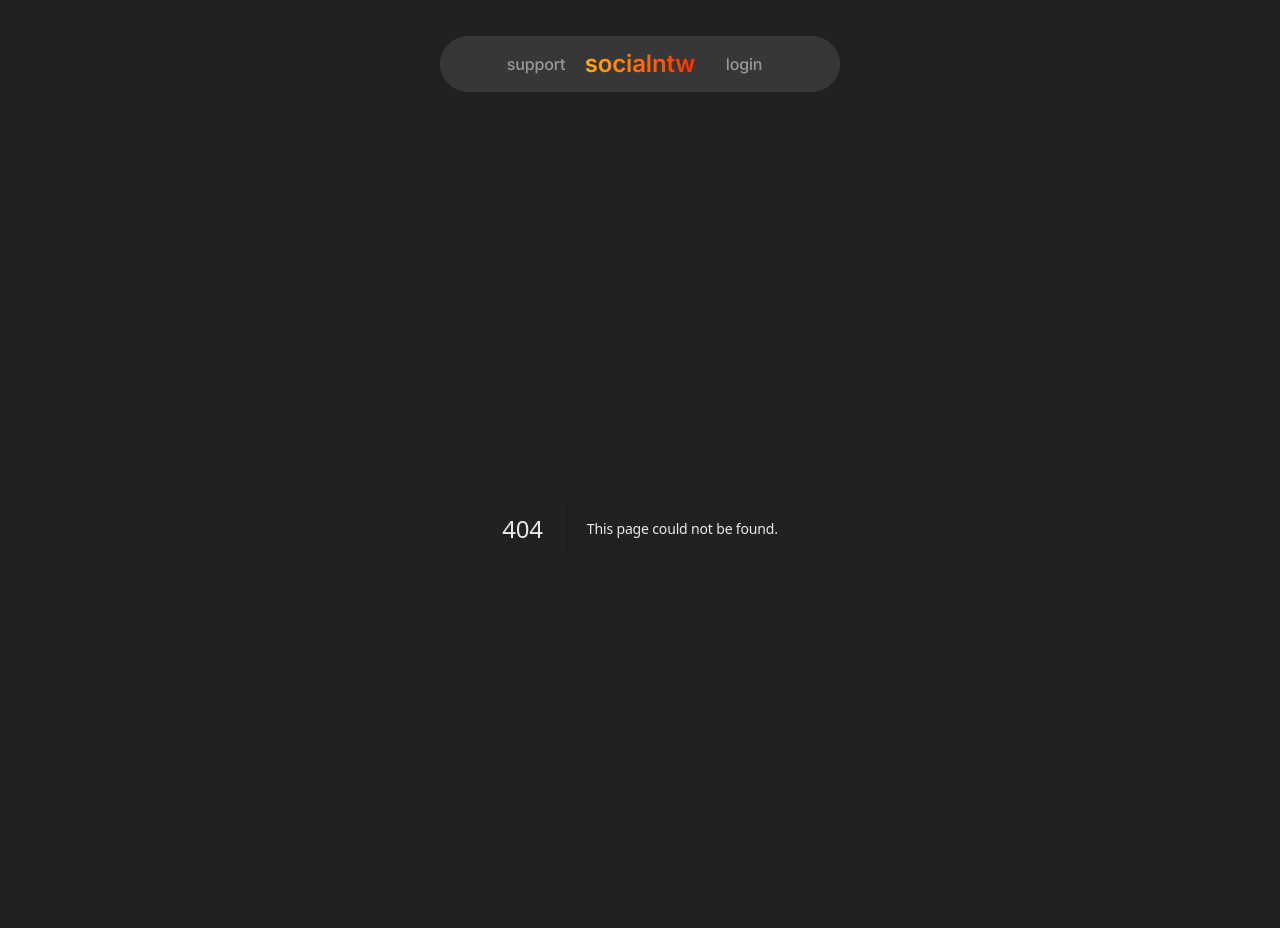
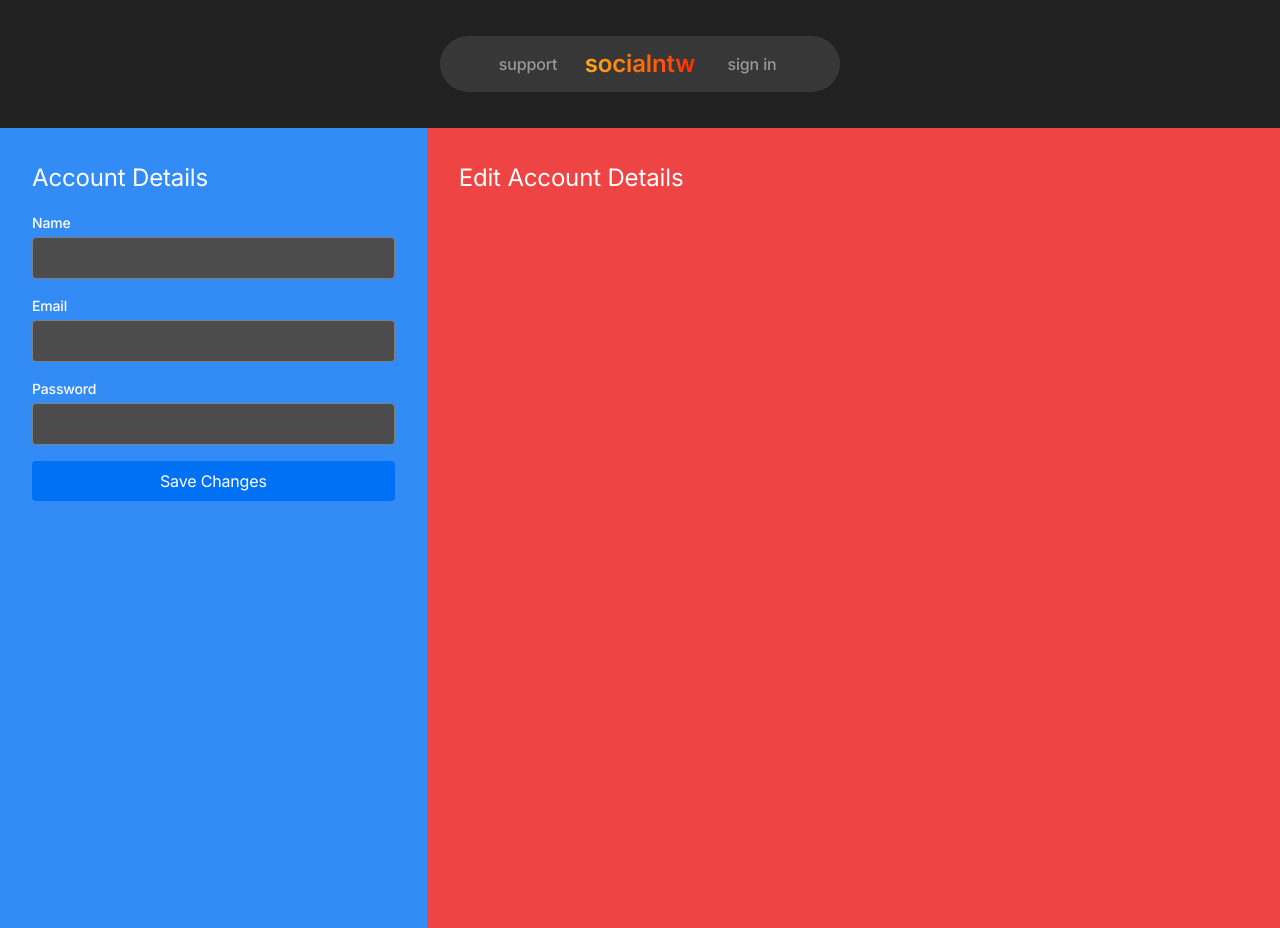
Before and after one commit to teazhi/SocialNTW, a Next.js app in the folder frontend/: page /account in a window 1280 px wide. Before the commit this address had no page. Built offline with nearby package versions, Linux system fonts and the light colour scheme; no server answers.

Commit message:
Dashboard

```diff
--- /dev/null
+++ b/frontend/app/(auth)/account/page.tsx
@@ -0,0 +1,105 @@
+"use client";
+
+import { useState, useEffect, ChangeEvent, FormEvent } from 'react'; // Import ChangeEvent and FormEvent
+import { fetchUserData, updateUserData } from '../api';
+
+export default function Account() {
+  const [userData, setUserData] = useState({
+    name: '',
+    email: '',
+    password: '',
+  });
+
+  // Replace 'USER_ID' with the actual user ID from your MongoDB database
+  const userId = 'USER_ID';
+
+  useEffect(() => {
+    async function getUserData() {
+      try {
+        const userData = await fetchUserData(userId);
+        setUserData(userData);
+      } catch (error) {
+        console.error('Error fetching user data:', error);
+      }
+    }
+    getUserData();
+  }, []);
+
+  const handleChange = (e: ChangeEvent<HTMLInputElement>) => { // Specify the type for 'e' as ChangeEvent<HTMLInputElement>
+    const { name, value } = e.target;
+    setUserData((prevUserData) => ({
+      ...prevUserData,
+      [name]: value,
+    }));
+  };
+
+  const handleSubmit = async (e: FormEvent<HTMLFormElement>) => { // Specify the type for 'e' as FormEvent<HTMLFormElement>
+    e.preventDefault();
+    try {
+      await updateUserData(userId, userData);
+      alert('Account details updated successfully!');
+    } catch (error) {
+      console.error('Error updating user data:', error);
+    }
+  };
+
+  return (
+    <section className="bg-gray-901 min-h-screen flex">
+      <div className="w-1/3 bg-blue-500 p-8">
+        <h1 className="text-white text-2xl mb-4">Account Details</h1>
+        <form onSubmit={handleSubmit}>
+          <div className="mb-4">
+            <label className="block text-white text-sm font-medium mb-1" htmlFor="name">
+              Name
+            </label>
+            <input
+              className="w-full px-4 py-2 rounded bg-gray-700 text-white"
+              type="text"
+              id="name"
+              name="name"
+              value={userData.name}
+              onChange={handleChange}
+            />
+          </div>
+          <div className="mb-4">
+            <label className="block text-white text-sm font-medium mb-1" htmlFor="email">
+              Email
+            </label>
+            <input
+              className="w-full px-4 py-2 rounded bg-gray-700 text-white"
+              type="email"
+              id="email"
+              name="email"
+              value={userData.email}
+              onChange={handleChange}
+            />
+          </div>
+          <div className="mb-4">
+            <label className="block text-white text-sm font-medium mb-1" htmlFor="password">
+              Password
+            </label>
+            <input
+              className="w-full px-4 py-2 rounded bg-gray-700 text-white"
+              type="password"
+              id="password"
+              name="password"
+              value={userData.password}
+              onChange={handleChange}
+            />
+          </div>
+          <button
+            className="w-full bg-blue-600 text-white py-2 px-4 rounded hover:bg-blue-700 transition-colors"
+            type="submit"
+          >
+            Save Changes
+          </button>
+        </form>
+      </div>
+
+      <div className="w-2/3 bg-red-500 p-8">
+        <h1 className="text-white text-2xl mb-4">Edit Account Details</h1>
+        {/* Add a separate form here with fields for editing the account details */}
+      </div>
+    </section>
+  );
+}
--- /dev/null
+++ b/frontend/app/(auth)/api.js
@@ -0,0 +1,19 @@
+// api.js
+
+const API_URL = 'https://social-ntw-api.vercel.app'; // Replace with your actual backend API URL
+
+export async function fetchUserData(userId) {
+  const response = await fetch(`${API_URL}/AllUsers/users/${userId}`);
+  const userData = await response.json();
+  return userData;
+}
+
+export async function updateUserData(userId, updatedUserData) {
+  await fetch(`${API_URL}/AllUsers/users/${userId}`, {
+    method: 'PUT',
+    headers: {
+      'Content-Type': 'application/json',
+    },
+    body: JSON.stringify(updatedUserData),
+  });
+}
--- a/frontend/app/(auth)/dashboard/page.tsx
+++ b/frontend/app/(auth)/dashboard/page.tsx
@@ -5,13 +5,50 @@ export const metadata = {
 
 import Link from 'next/link'
 
-  export default function Dashboard() {
+interface Post {
+  imageUrl: string;
+  caption: string;
+}
+
+interface SocialMediaData {
+  username?: string;
+  profilePic?: string;
+  bio?: string;
+  followers?: number;
+  posts?: Post[];
+}
+
+export default function Dashboard({ socialMediaData = {} }: { socialMediaData?: SocialMediaData }) {
+  const {
+    username = 'username_here',
+    profilePic = 'profile_picture_url_here',
+    bio = 'User bio here',
+    followers = 1000,
+    posts = [],
+  } = socialMediaData;
+
   return (
     <section className="bg-gradient-to-b from-gray-600 to-gray-901">
       <div className="max-w-6xl mx-auto px-4 sm:px-6">
         <div className="pt-12 pb-12 md:pt-20 md:pb-20">
-
-
+          <div className="flex flex-col md:flex-row">
+            <div className="md:w-1/4 text-white">
+              <img src={profilePic} alt={`${username}'s profile`} className="rounded-full mb-4" />
+              <h1>{username}</h1>
+              <p className="text-gray-300">{bio}</p>
+              <p className="text-gray-400">{followers} Followers</p>
+            </div>
+            <div className="md:w-3/4">
+              <h2 className="text-white mb-4">Recent Posts</h2>
+              <div className="grid grid-cols-3 gap-4">
+                {posts.map((post: Post, index: number) => (
+                  <div key={index}>
+                    <img src={post.imageUrl} alt={post.caption} />
+                  </div>
+                ))}
+              </div>
+            </div>
+          </div>
         </div>
       </div>
     </section>
--- a/frontend/app/(auth)/signin/page.tsx
+++ b/frontend/app/(auth)/signin/page.tsx
@@ -32,7 +32,7 @@ export default function SignIn() {
   };
 
   return (
-    <section className="bg-gradient-to-b from-gray-900 to-gray-901">
+    <section>
       <div className="max-w-6xl mx-auto px-4 sm:px-6">
         <div className="pt-12 pb-12 md:pt-20 md:pb-20">
 
--- a/frontend/app/(auth)/signup/page.tsx
+++ b/frontend/app/(auth)/signup/page.tsx
@@ -10,10 +10,10 @@
 import React, { useState } from 'react';
 const axios = require('axios');
 
-// export const metadata = {
-//   title: 'Sign Up | smdash',
-//   description: 'Page description',
-// };
+export const metadata = {
+  title: 'Sign Up | smdash',
+  description: 'Page description',
+};
 
 import Link from 'next/link';
 
@@ -39,7 +39,7 @@ export default function SignUp() {
       console.log(response.data);
       setSignupMessage('Sign up successful!'); // Display a success message
       setTimeout(() => {
-        window.location.href = '/dashboard'; // Redirect to the desired page after a delay
+        window.location.href = '/account'; // Redirect to the desired page after a delay
       }, 2000); // Adjust the delay as needed
     } catch (error) {
       // Handle signup error (e.g., show error message)
@@ -50,7 +50,7 @@ export default function SignUp() {
 
   // Rendering sign up form
   return (
-    <section className="bg-gradient-to-b from-gray-900 to-gray-901">
+    <section className="bg-gray-901">
       <div className="max-w-6xl mx-auto px-4 sm:px-6">
         <div className="pt-12 pb-12 md:pt-20 md:pb-20">
           <div className="max-w-2xl mx-auto text-orange-100 text-center pb-6 md:pb-6">
--- a/frontend/app/layout.tsx
+++ b/frontend/app/layout.tsx
@@ -11,8 +11,8 @@ const inter = Inter({
 })
 
 export const metadata = {
-  title: 'Create Next App',
-  description: 'Generated by create next app',
+  title: '',
+  description: '',
 }
 
 export default function RootLayout({
--- a/frontend/components/ui/header.tsx
+++ b/frontend/components/ui/header.tsx
@@ -31,9 +31,9 @@ export default function Header() {
               <li>
                 <Link href="#0" className="font-medium text-gray-400 hover:text-gray-200 h-14 w-20 justify-center items-center flex transition duration-150 ease-in-out">support</Link>
               </li>
-              <li className='w-32 text-center'><Link href="/"><span className="font-semibold text-2xl bg-clip-text text-transparent bg-gradient-to-r from-orange-101 to-orange-100">socialntw</span></Link></li>
+              <li className='w-36 text-center'><Link href="/"><span className="font-semibold text-2xl bg-clip-text text-transparent bg-gradient-to-r from-orange-101 to-orange-100">socialntw</span></Link></li>
               <li>
-                <Link href="/signin" className="font-medium text-gray-400 hover:text-gray-200 h-14 w-20 justify-center items-center flex transition duration-150 ease-in-out">login</Link>
+                <Link href="/signin" className="font-medium text-gray-400 hover:text-gray-200 h-14 w-20 justify-center items-center flex transition duration-150 ease-in-out">sign in</Link>
               </li>
             </ul>
 
```
Lines whose indentation alone changed are shown as unchanged.
